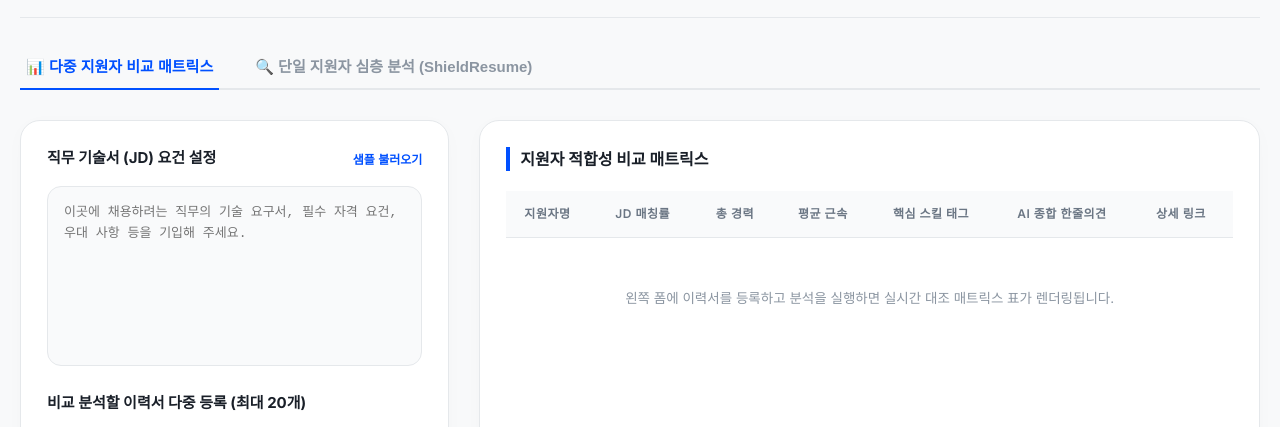
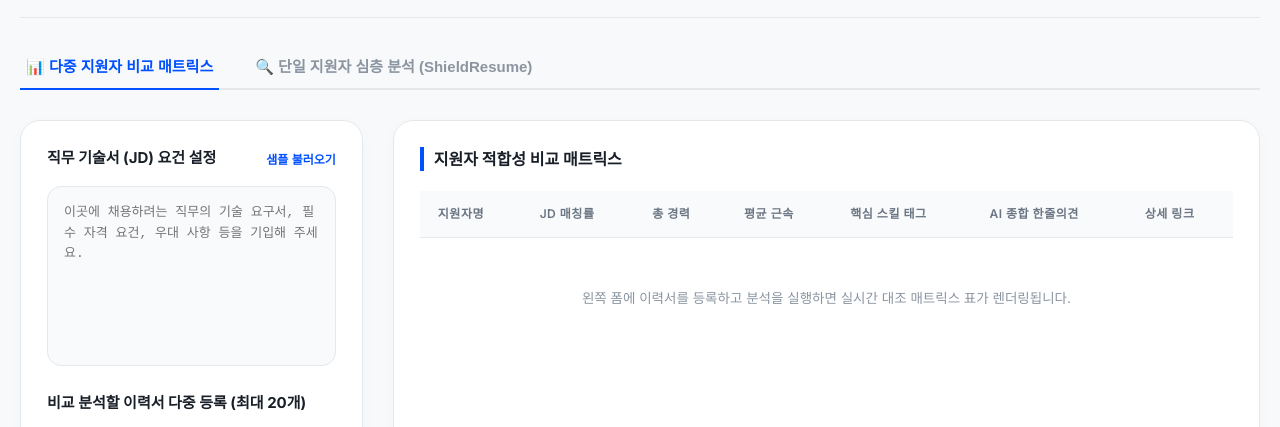
Before and after one commit to tnwjd028-dev/hr-resume-analyzer, a website: page index.html in a window 1280 px wide. Shown: the part 90-517 px from the top of the page. Drawn offline with Linux system fonts and the light colour scheme.

Commit message:
feat: complete secure resume analyzer release

```diff
--- a/index.html
+++ b/index.html
@@ -25,7 +25,7 @@
     }
 
     .container {
-      max-width: 1320px;
+      max-width: 1440px;
       margin: 0 auto;
     }
 
@@ -262,16 +262,15 @@
       box-shadow: none;
     }
 
-    /* 그리드 구조 */
     .grid-matrix {
       display: grid;
-      grid-template-columns: 1.1fr 2fr;
+      grid-template-columns: 0.85fr 2.15fr;
       gap: 30px;
     }
 
     .grid-single {
       display: grid;
-      grid-template-columns: 1.1fr 1.9fr;
+      grid-template-columns: 0.85fr 2.15fr;
       gap: 30px;
     }
 
```
